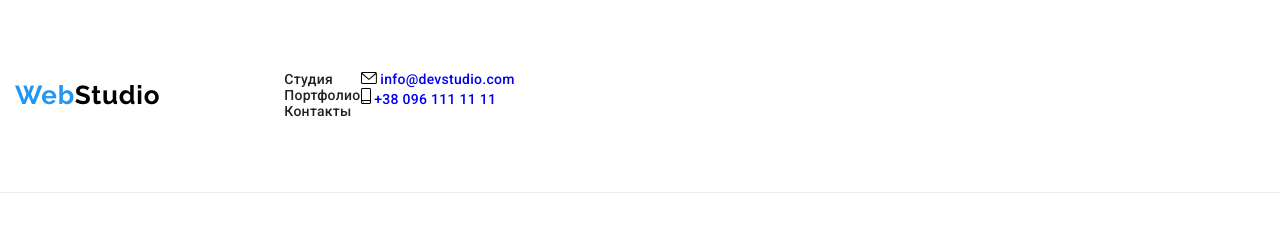
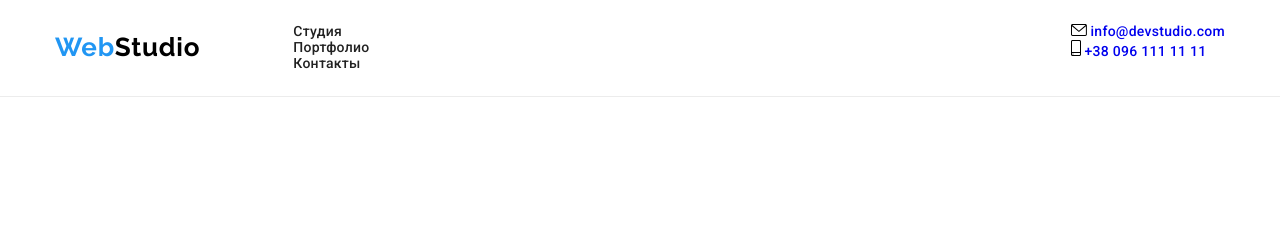
Before and after one commit to Oleh-Lavreniuk/goit-markup-hw-08, a plain HTML site: page index.html in a window 1280 px wide. Drawn offline with nearby package versions, Linux system fonts and the light colour scheme.

Commit message:
add header tablet part-3

```diff
--- a/index.html
+++ b/index.html
@@ -24,7 +24,7 @@
   <body class="main-body">
     <!-- ===HEADER=== -->
     <header class="header">
-      <div class="container flex-container mobile__container">
+      <div class="flex-container mobile__container">
         <a id="WebStudio" href="#WebStudio" lang="en" class="logo link">
           Web<span class="logo__theme-dark">Studio</span>
         </a>
@@ -46,7 +46,7 @@
       </div>
 
       <div class="mobile-menu-wrapper" data-menu>
-        <div class="container mobile-menu-wrapper__cont header__container">
+        <div class="mobile-menu-wrapper__cont header__container">
           <button
             type="button"
             class="mobile-menu-btn mobile-menu-btn--close"
--- a/sass/layout/_header.scss
+++ b/sass/layout/_header.scss
@@ -7,7 +7,7 @@
 }
 
 .mobile__container {
-  justify-content: space-between;
+  padding-left: 15px;
 }
 
 .logo__theme-dark {
@@ -38,12 +38,6 @@
 }
 
 // mobile-menu-wrapper===
-.mobile-menu-wrapper__cont {
-  position: relative;
-  padding-bottom: 48px;
-  padding-top: 48px;
-}
-
 .mobile-menu-btn--close {
   position: absolute;
   top: 10px;
@@ -125,14 +119,16 @@
   display: flex;
   flex-wrap: wrap;
   margin-top: 64px;
-  margin-left: -20px;
+  margin-left: -10px;
 }
 
-.mobile-menu-list__item {
-  margin-left: 20px;
+.mobile-menu-list__item:not(:last-child) {
+  border-right: 1px solid rgba(33, 33, 33, 0.2);
 }
 
 .mobile-menu-list__item-link {
+  padding-right: 10px;
+  padding-left: 10px;
   @include font(500, 18px, 22px, 0.02em);
   color: var(--accent-color);
 }
@@ -140,6 +136,11 @@
 // @MEDIA RULES@
 // 0px - 767px
 @media screen and (max-width: 767px) {
+  .mobile__container {
+    justify-content: space-between;
+    padding-right: 15px;
+  }
+
   .mobile-menu-wrapper {
     position: absolute;
     top: 0;
@@ -159,11 +160,17 @@
       visibility: visible;
       pointer-events: auto;
 
-      .container {
+      .header__container {
         padding-left: 40px;
         padding-right: 40px;
       }
     }
+  }
+
+  .mobile-menu-wrapper__cont {
+    position: relative;
+    padding-bottom: 48px;
+    padding-top: 48px;
   }
 
   .nav-list {
@@ -207,6 +214,9 @@
     margin-left: auto;
     margin-right: auto;
   }
+
+  .mobile-menu-wrapper__cont {
+  }
 }
 
 // 480px +
@@ -217,14 +227,14 @@
 
 // 768px +
 @media screen and (min-width: 768px) {
-  .header__container {
-    // width: 768px;
-  }
-
   .header {
     display: flex;
     padding-top: 21px;
     padding-bottom: 21px;
+  }
+
+  .mobile__container {
+    margin-left: auto;
   }
 
   .mobile-menu-btn {
@@ -232,16 +242,18 @@
   }
 
   .mobile-menu-wrapper {
+    width: 530.91px;
+    margin-left: 88px;
+    margin-right: auto;
+    padding-right: 15px;
   }
 
   .mobile-menu-wrapper__cont {
     display: flex;
-    padding-bottom: 48px;
-    padding-top: 48px;
+    justify-content: space-between;
   }
 
   .navigation {
-    margin-left: 88px;
   }
 
   .header__text-style {
@@ -270,16 +282,19 @@
 
 // 1200px +
 @media screen and (min-width: 1200px) {
-  .header__container {
-    // width: 1200px;
-  }
-
   .header {
     padding-top: 24px;
     padding-bottom: 24px;
   }
 
+  .mobile-menu-wrapper {
+    width: 946.73px;
+    margin-left: 93px;
+  }
+
+  .mobile-menu-wrapper__cont {
+  }
+
   .navigation {
-    margin-left: 94px;
   }
 }
```
Also changed, not shown: css/main.css, css/main.min.css, 2 other files.
